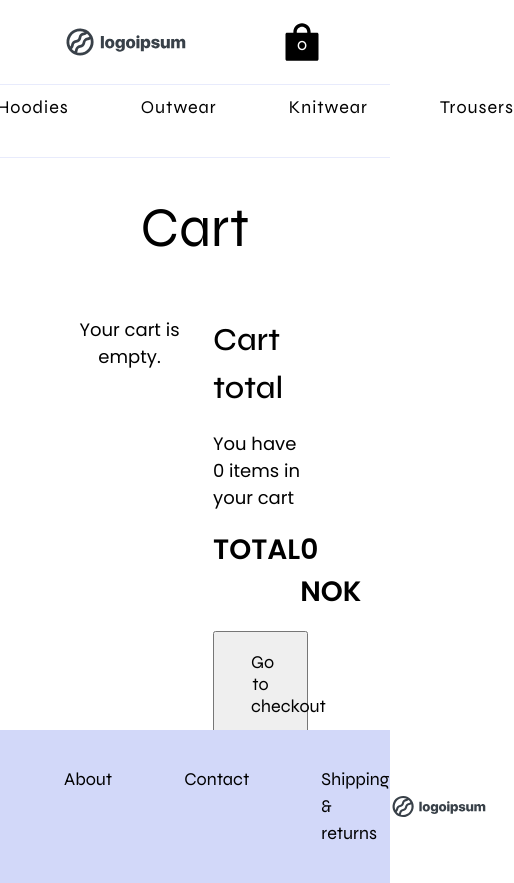
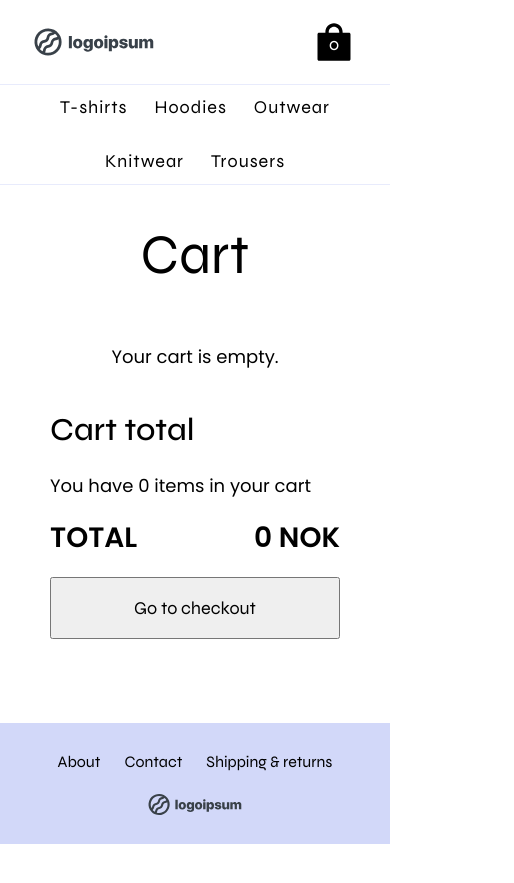
Before and after one commit to kriseliassen/frend-webshop, a React (Create React App) app: page /cart in a window 390 px wide. Shown: the whole page, 514 px wide, since content can reach past the window. After the commit the page ends 844 px from the top, so only its background shows below. Built offline with nearby package versions, Linux system fonts and the light colour scheme.

Commit message:
Added mobile friendly view

```diff
--- a/src/styles/App.css
+++ b/src/styles/App.css
@@ -6,9 +6,9 @@
 }
 
 .container {
-	padding: 0 4rem;
+	padding: 0 2rem;
 	flex-grow: 1;
-	padding-bottom: 8rem;
+	padding-bottom: 10rem;
 }
 
 .btn {
@@ -44,3 +44,11 @@
 .message--text {
 	text-align: center;
 }
+
+@media screen and (min-width: 768px) {
+	.container {
+		padding: 0 4rem;
+		flex-grow: 1;
+		padding-bottom: 8rem;
+	}
+}
--- a/src/styles/Cart.css
+++ b/src/styles/Cart.css
@@ -1,5 +1,6 @@
 .Cart {
 	display: flex;
+	flex-direction: column;
 	justify-content: space-evenly;
 }
 
@@ -15,7 +16,8 @@
 }
 
 .Cart__image {
-	width: 150px;
+	width: 30%;
+	object-fit: contain;
 }
 
 .Cart__product--details {
@@ -24,15 +26,15 @@
 
 .Cart__product--subtotal {
 	position: absolute;
-	bottom: 1em;
-	right: 0.5em;
+	bottom: 0.5em;
+	right: 0em;
 	font-weight: 700;
 }
 
 .Cart__btn--remove {
 	position: absolute;
-	top: 0.5em;
-	right: -1em;
+	top: 0em;
+	right: -2em;
 	border: none;
 	background: none;
 }
@@ -51,3 +53,23 @@
 	font-size: var(--fs-500);
 	font-weight: 600;
 }
+
+@media screen and (min-width: 768px) {
+	.Cart {
+		flex-direction: row;
+	}
+
+	.Cart__image {
+		width: 150px;
+	}
+
+	.Cart__product--subtotal {
+		bottom: 1em;
+		right: 0.5em;
+	}
+
+	.Cart__btn--remove {
+		top: 0.5em;
+		right: -1em;
+	}
+}
--- a/src/styles/Category.css
+++ b/src/styles/Category.css
@@ -1,6 +1,13 @@
 .products {
 	display: flex;
+	flex-direction: column;
 	gap: 1em;
 	align-items: flex-start;
 	justify-content: center;
 }
+
+@media screen and (min-width: 768px) {
+	.products {
+		flex-direction: row;
+	}
+}
--- a/src/styles/Footer.css
+++ b/src/styles/Footer.css
@@ -3,14 +3,27 @@
 	bottom: 0;
 	width: 100%;
 	display: flex;
+	flex-direction: column;
 	justify-content: space-between;
 	align-items: center;
-	padding: 2em 4rem;
+	gap: 1em;
+	padding: 1.5em 3rem;
 	background-color: hsl(var(--clr-light));
 	font-family: var(--ff-display);
 }
 
-.nav__footer {
-	font-size: var(--fs-200);
-	gap: 4em;
+.nav.nav__footer {
+	display: flex;
+	font-size: var(--fs-300);
 }
+
+@media screen and (min-width: 768px) {
+	.footer {
+		padding: 2em 4rem;
+		flex-direction: row;
+	}
+	.nav.nav__footer {
+		flex-direction: row;
+		gap: 4em;
+	}
+}
--- a/src/styles/Navbar.css
+++ b/src/styles/Navbar.css
@@ -2,7 +2,7 @@
 	display: flex;
 	align-items: center;
 	justify-content: space-between;
-	padding: 1em 4rem;
+	padding: 1em 2rem;
 	border-bottom: 1px solid hsl(var(--clr-light) / 0.5);
 }
 
@@ -26,8 +26,10 @@
 
 .nav {
 	display: flex;
+	flex-wrap: wrap;
+	justify-content: center;
 	list-style: none;
-	gap: 4em;
+	gap: 1.5em;
 	font-size: var(--fs-400);
 }
 
@@ -51,3 +53,13 @@
 	font-size: var(--fs-400);
 	font-weight: 200;
 }
+
+@media screen and (min-width: 768px) {
+	.navbar__upper {
+		padding: 1em 4rem;
+	}
+
+	.nav {
+		gap: 3em;
+	}
+}
--- a/src/styles/Product.css
+++ b/src/styles/Product.css
@@ -1,17 +1,19 @@
 .Product__content {
 	padding: 2em 0;
 	display: flex;
-	gap: 2em;
+	flex-direction: column;
 	justify-content: center;
 }
 
 .Product__img {
-	width: 40%;
+	max-height: 80vh;
 	object-fit: cover;
 }
 
 .Product__info {
-	width: 35%;
+	display: flex;
+	flex-direction: column;
+	align-items: flex-start;
 }
 
 .Product__options {
@@ -49,6 +51,40 @@
 .Product__description {
 	margin-top: 2em;
 	padding-top: 2em;
-	max-width: 90%;
 	border-top: 1px solid hsl(var(--clr-light) / 0.5);
 }
+
+.btn--cart {
+	align-self: stretch;
+}
+
+@media screen and (min-width: 768px) {
+	.Product__content {
+		padding: 2em 0;
+		display: flex;
+		flex-direction: row;
+		gap: 2em;
+		justify-content: center;
+	}
+
+	.Product__img {
+		max-height: none;
+		width: 40%;
+		object-fit: cover;
+	}
+
+	.Product__info {
+		width: 35%;
+	}
+
+	.Product__description {
+		margin-top: 2em;
+		padding-top: 2em;
+		max-width: 90%;
+		border-top: 1px solid hsl(var(--clr-light) / 0.5);
+	}
+
+	.btn--cart {
+		align-self: flex-start;
+	}
+}
```
